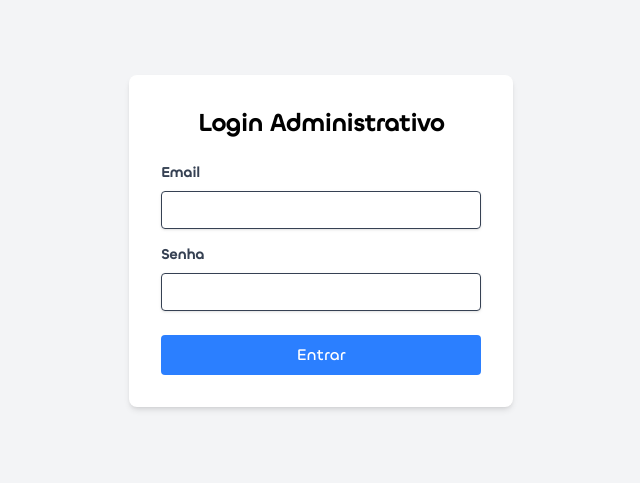
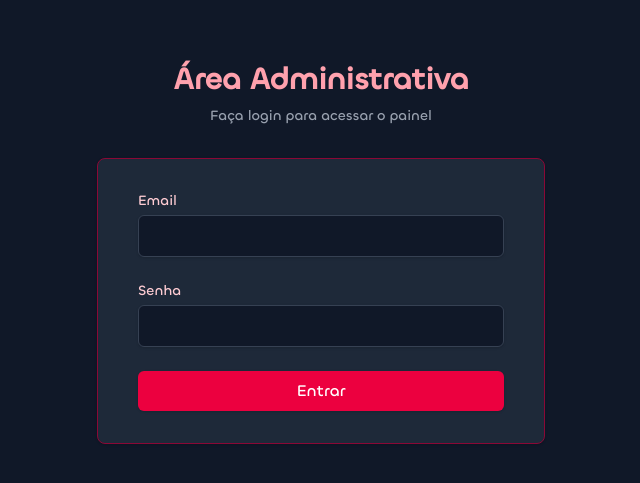
Before and after one commit to lucasmalagodi/sitecasamento, a React (Vite) app: page /admin/login in a window 1280 px wide. Shown: the part 159-642 px from the top of the page, without its empty margins (319-959 px from the left). Built offline with nearby package versions, Linux system fonts and the light colour scheme.

Commit message:
thema login

```diff
--- a/src/components/Menu.jsx
+++ b/src/components/Menu.jsx
@@ -44,8 +44,7 @@ const MobileMenu = ({ isScrolled }) => {
         <MenuItem icon={<FaHeart size={24} />} text="Casal" link="/casal" />
         <MenuItem icon={<AiOutlineCalendar size={24} />} text="Presença" link="/presenca" />
         <MenuItem icon={<AiOutlineGift size={24} />} text="Lista" link="/lista" />
-      </div>
-    </div>
+      </div>    </div>
   );
 };
 
--- a/src/pages/AdminLogin.jsx
+++ b/src/pages/AdminLogin.jsx
@@ -1,94 +1,98 @@
 import { useState } from 'react';
 import { useNavigate } from 'react-router-dom';
 import { api } from '../config/api';
-import '../global.css';
 
 const AdminLogin = () => {
   const [email, setEmail] = useState('');
   const [password, setPassword] = useState('');
   const [error, setError] = useState('');
-  const [isLoading, setIsLoading] = useState(false);
+  const [loading, setLoading] = useState(false);
   const navigate = useNavigate();
 
   const handleSubmit = async (e) => {
     e.preventDefault();
     setError('');
-    setIsLoading(true);
+    setLoading(true);
 
     try {
       const data = await api.login(email, password);
       localStorage.setItem('adminToken', data.token);
       localStorage.setItem('adminName', data.admin.name);
-      navigate('/admin/dashboard');
+      navigate('/admin/confirmacoes');
     } catch (err) {
-      setError(err.message);
+      setError(err.message || 'Erro ao fazer login');
     } finally {
-      setIsLoading(false);
+      setLoading(false);
     }
   };
 
   return (
-    <div className="min-h-screen flex items-center justify-center bg-gray-100">
-      <div className="bg-white p-8 rounded-lg shadow-md w-96">
-        <h1 className="text-2xl font-bold text-center mb-6">Login Administrativo</h1>
+    <div className="min-h-screen bg-gray-900 flex flex-col justify-center py-12 sm:px-6 lg:px-8">
+      <div className="sm:mx-auto sm:w-full sm:max-w-md">
+        <h2 className="mt-6 text-center text-3xl font-extrabold text-rose-300">
+          Área Administrativa
+        </h2>
+        <p className="mt-2 text-center text-sm text-gray-400">
+          Faça login para acessar o painel
+        </p>
+      </div>
 
+      <div className="mt-8 sm:mx-auto sm:w-full sm:max-w-md">
+        <div className="bg-gray-800 py-8 px-4 shadow sm:rounded-lg sm:px-10 border border-rose-900">
           {error && (
-          <div className="bg-red-100 border border-red-400 text-red-700 px-4 py-3 rounded mb-4">
+            <div className="mb-4 bg-rose-900 border border-rose-400 text-rose-200 px-4 py-3 rounded">
               {error}
             </div>
           )}
 
-        <form onSubmit={handleSubmit}>
-          <div className="mb-4">
-            <label className="block text-gray-700 text-sm font-bold mb-2" htmlFor="email">
+          <form className="space-y-6" onSubmit={handleSubmit}>
+            <div>
+              <label htmlFor="email" className="block text-sm font-medium text-rose-200">
                 Email
               </label>
+              <div className="mt-1">
                 <input
+                  id="email"
+                  name="email"
                   type="email"
-              id="email"
+                  autoComplete="email"
+                  required
                   value={email}
                   onChange={(e) => setEmail(e.target.value)}
-              className="shadow appearance-none border rounded w-full py-2 px-3 text-gray-700 leading-tight focus:outline-none focus:shadow-outline"
-              required
-              disabled={isLoading}
+                  className="appearance-none block w-full px-3 py-2 border border-gray-700 rounded-md shadow-sm placeholder-gray-500 bg-gray-900 text-gray-100 focus:outline-none focus:ring-rose-500 focus:border-rose-500"
                 />
               </div>
+            </div>
 
-          <div className="mb-6">
-            <label className="block text-gray-700 text-sm font-bold mb-2" htmlFor="password">
+            <div>
+              <label htmlFor="password" className="block text-sm font-medium text-rose-200">
                 Senha
               </label>
+              <div className="mt-1">
                 <input
+                  id="password"
+                  name="password"
                   type="password"
-              id="password"
+                  autoComplete="current-password"
+                  required
                   value={password}
                   onChange={(e) => setPassword(e.target.value)}
-              className="shadow appearance-none border rounded w-full py-2 px-3 text-gray-700 leading-tight focus:outline-none focus:shadow-outline"
-              required
-              disabled={isLoading}
+                  className="appearance-none block w-full px-3 py-2 border border-gray-700 rounded-md shadow-sm placeholder-gray-500 bg-gray-900 text-gray-100 focus:outline-none focus:ring-rose-500 focus:border-rose-500"
                 />
               </div>
+            </div>
 
+            <div>
               <button
                 type="submit"
-            className={`w-full bg-blue-500 hover:bg-blue-700 text-white font-bold py-2 px-4 rounded focus:outline-none focus:shadow-outline ${
-              isLoading ? 'opacity-50 cursor-not-allowed' : ''
-            }`}
-            disabled={isLoading}
+                disabled={loading}
+                className="w-full flex justify-center py-2 px-4 border border-transparent rounded-md shadow-sm text-sm font-medium text-white bg-rose-600 hover:bg-rose-700 focus:outline-none focus:ring-2 focus:ring-offset-2 focus:ring-rose-500 disabled:opacity-50 disabled:cursor-not-allowed"
               >
-            {isLoading ? (
-              <span className="flex items-center justify-center">
-                <svg className="animate-spin -ml-1 mr-3 h-5 w-5 text-white" xmlns="http://www.w3.org/2000/svg" fill="none" viewBox="0 0 24 24">
-                  <circle className="opacity-25" cx="12" cy="12" r="10" stroke="currentColor" strokeWidth="4"></circle>
-                  <path className="opacity-75" fill="currentColor" d="M4 12a8 8 0 018-8V0C5.373 0 0 5.373 0 12h4zm2 5.291A7.962 7.962 0 014 12H0c0 3.042 1.135 5.824 3 7.938l3-2.647z"></path>
-                </svg>
-                Entrando...
-              </span>
-            ) : (
-              'Entrar'
-            )}
+                {loading ? 'Entrando...' : 'Entrar'}
               </button>
+            </div>
           </form>
+        </div>
       </div>
     </div>
   );
```
Lines whose indentation alone changed are shown as unchanged.
